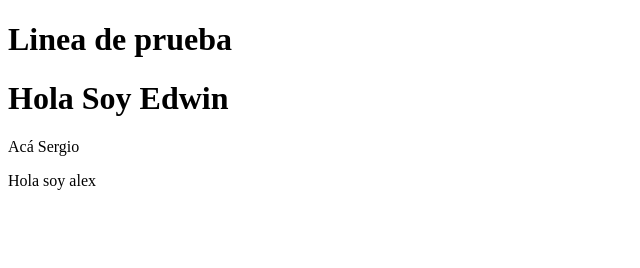
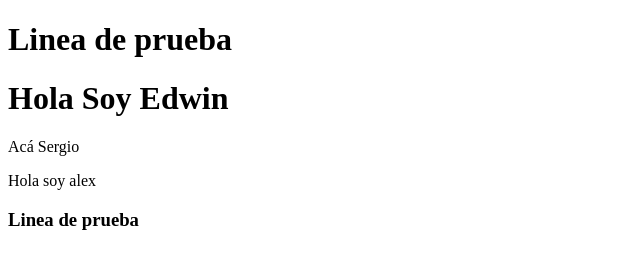
Before and after one commit to SerranoH93/repoprueba, a plain HTML site: page index.html in a window 1280 px wide. Shown: the whole page, without its empty margins (0-640 px from the left). Drawn offline with Linux system fonts and the light colour scheme.

Commit message:
Se agrega línea de prueba

```diff
--- a/index.html
+++ b/index.html
@@ -10,5 +10,6 @@
     <h1>Hola Soy Edwin</h1>
     <p>Acá Sergio</p>
     <p>Hola soy alex</p>
+    <h3>Linea de prueba</h3>
 </body>
 </html>
```
